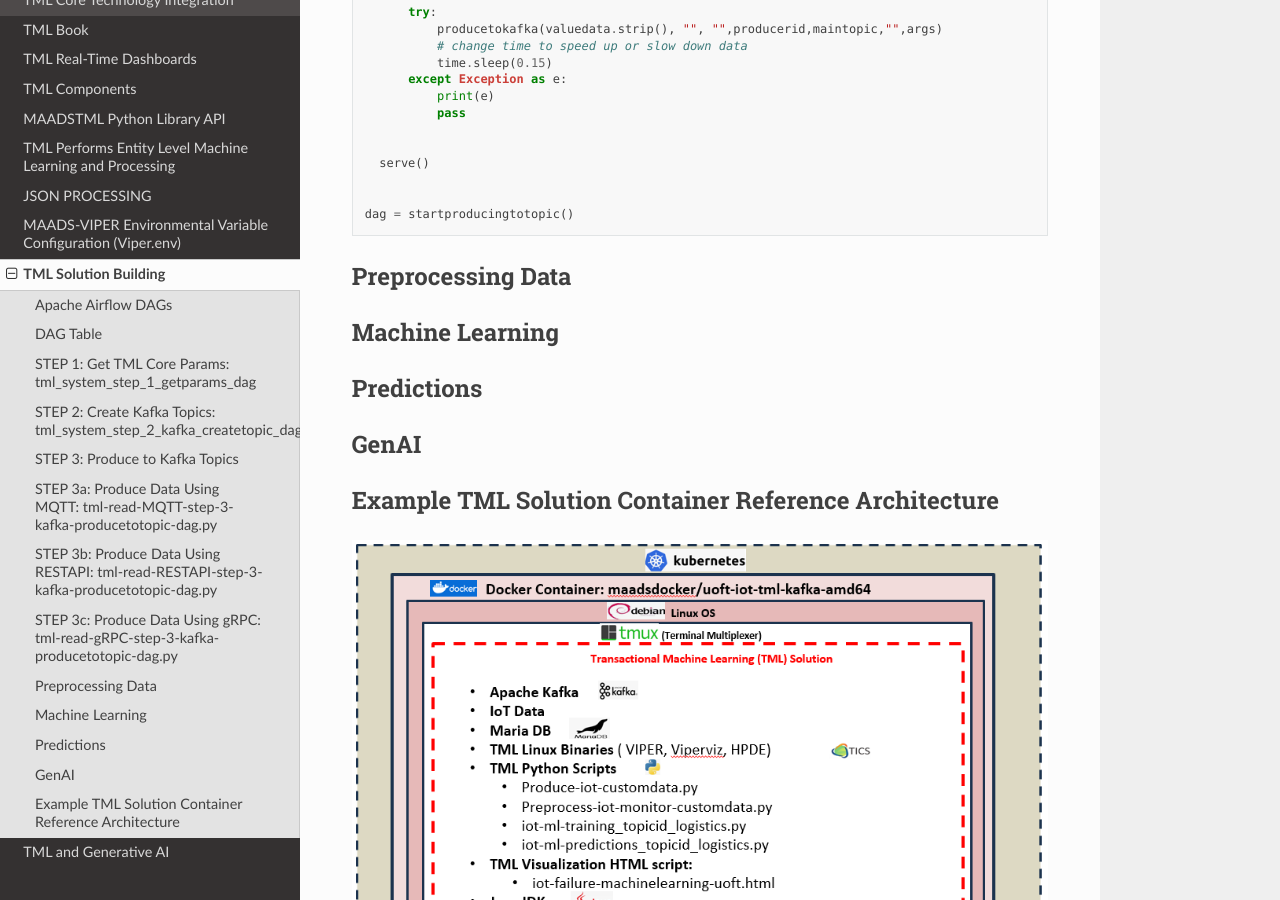
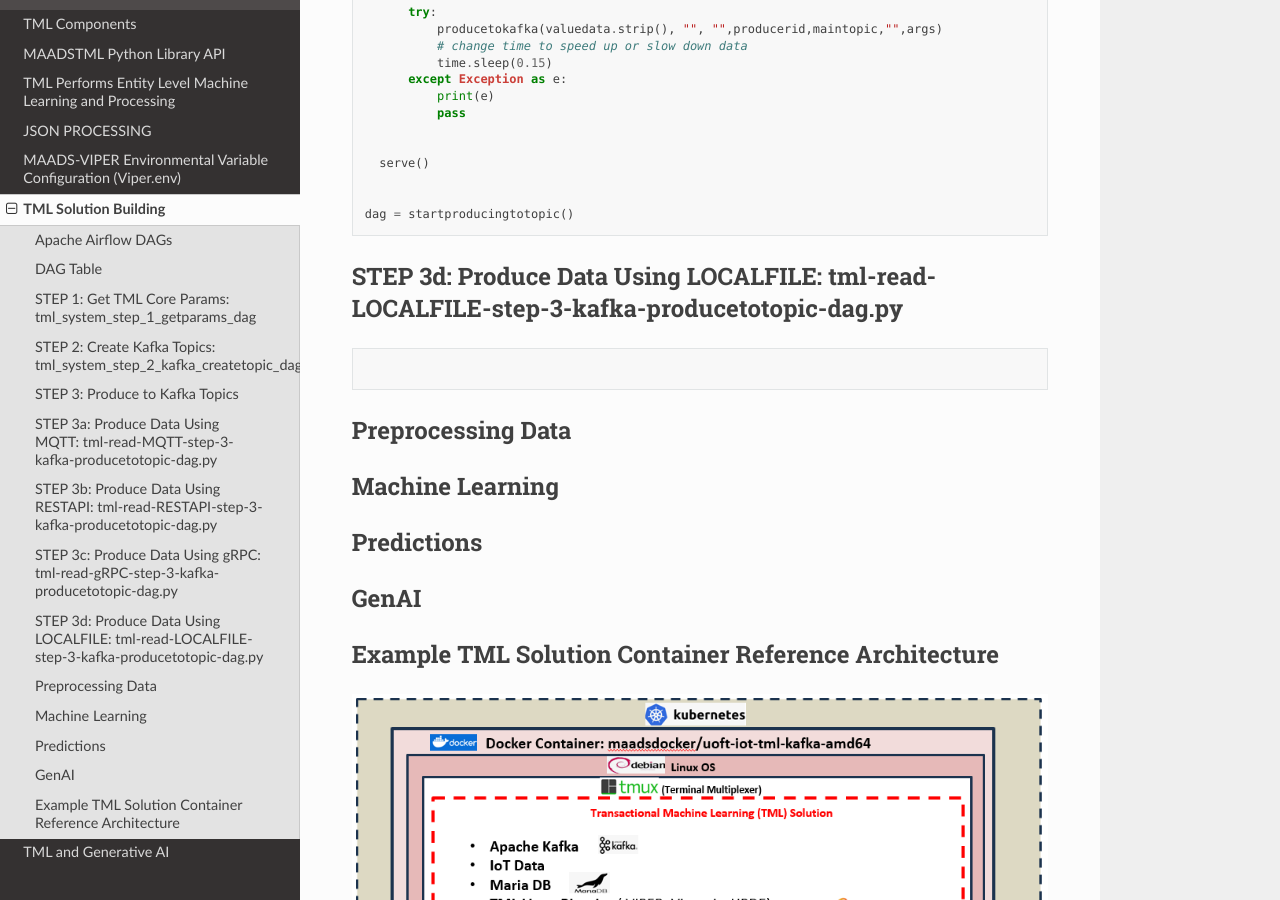
Before and after one commit to smaurice101/readthedocs, a Sphinx documentation site: the page built from docs/source/tmlbuilds.rst, in a window 1280 px wide and 900 px high, scrolled down 10776 px. Built offline with Sphinx 7.4.7 and the Read the Docs theme 2.0.0, drawn with Linux system fonts in a browser that asks for light colours.

Commit message:
Update tmlbuilds.rst

```diff
--- a/docs/source/tmlbuilds.rst
+++ b/docs/source/tmlbuilds.rst
@@ -623,6 +623,12 @@
 
    dag = startproducingtotopic()
 
+STEP 3d: Produce Data Using LOCALFILE: tml-read-LOCALFILE-step-3-kafka-producetotopic-dag.py
+---------------------
+
+.. code-block::
+   :emphasize-lines: 19,20,21,22,23,24,25,26,27,28,29,30,31
+
 Preprocessing Data
 -----------------
 
```
